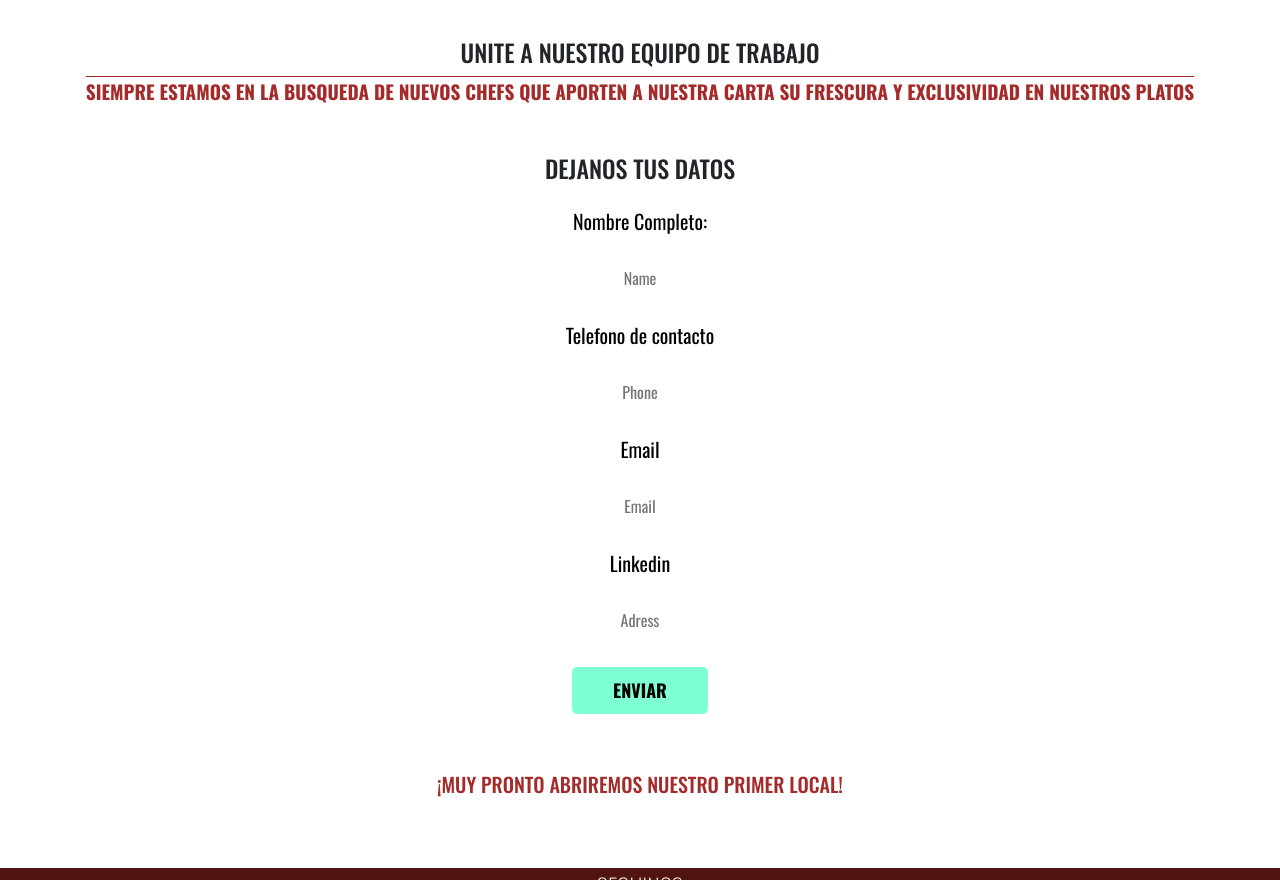
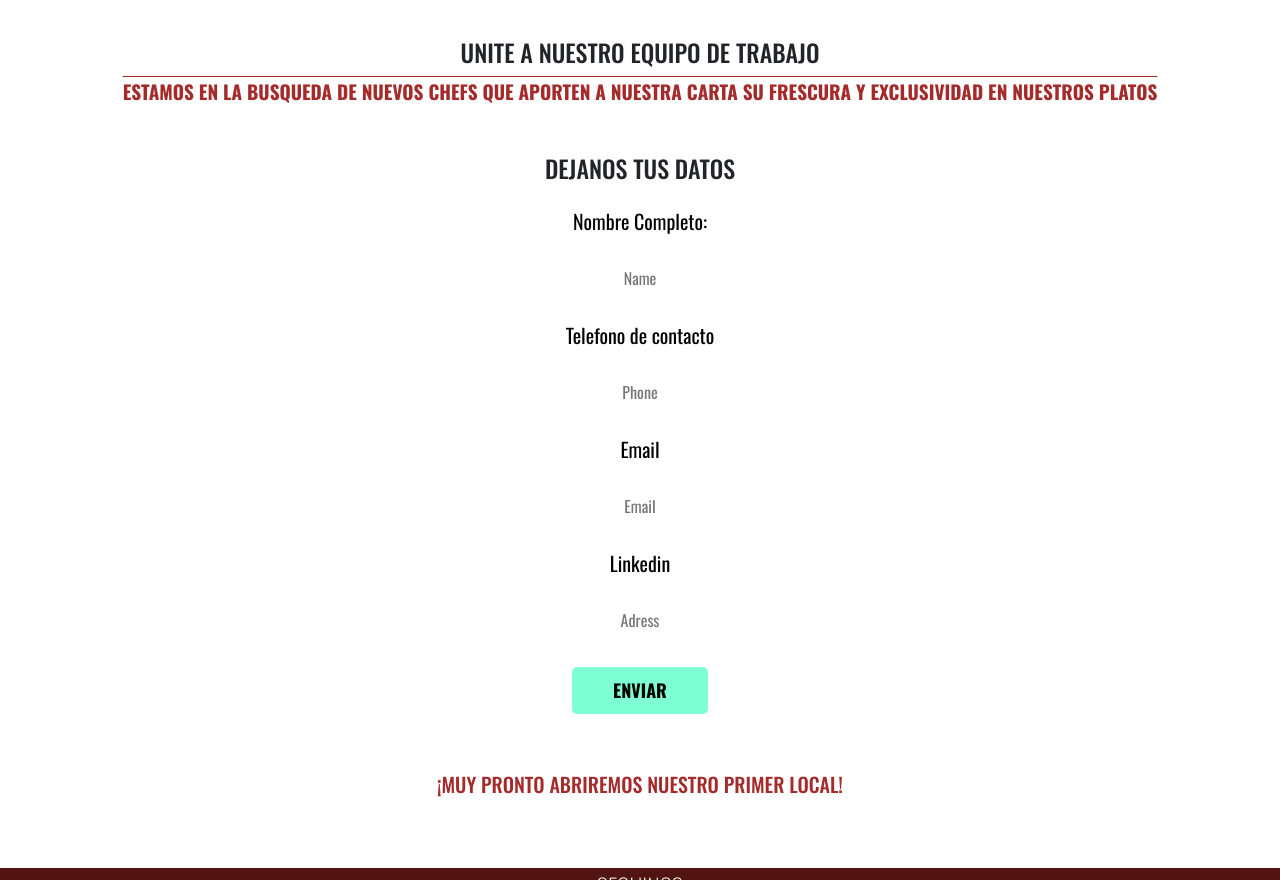
Before and after one commit to Mariacelestegit04/Entrega3Coder, a website: page pages/nosotros.html in a window 1280 px wide. Shown: the part 2169-3049 px from the top of the page. Drawn offline with nearby package versions, Linux system fonts and the light colour scheme; a web font is replaced by a local one.

Commit message:
pages-changes

```diff
--- a/pages/nosotros.html
+++ b/pages/nosotros.html
@@ -18,7 +18,11 @@
         integrity="sha384-YvpcrYf0tY3lHB60NNkmXc5s9fDVZLESaAA55NDzOxhy9GkcIdslK1eN7N6jIeHz"
         crossorigin="anonymous"></script>
 
-    <link rel="stylesheet" href="../css/style.css" <body class="main-index">
+    <link rel="stylesheet" href="../css/style.css">
+
+
+
+<body class="main-index">
     <header class="header">
 
         <h1>Nosotros</h1>
@@ -67,7 +71,7 @@
         </section>
         <section class="work-team">
             <h3>UNITE A NUESTRO EQUIPO DE TRABAJO</h3>
-            <h4>Siempre estamos en la busqueda de nuevos chefs que aporten a nuestra carta su frescura y exclusividad en
+            <h4>Estamos en la busqueda de nuevos chefs que aporten a nuestra carta su frescura y exclusividad en
                 nuestros platos</h4>
             <h5>DEJANOS TUS DATOS</h5>
         </section>
```
Also changed, not shown: pages/contacto.html (+1 -1 lines), pages/especial-golosos.html (+1 -1 lines), pages/menu.html (+1 -1 lines).
